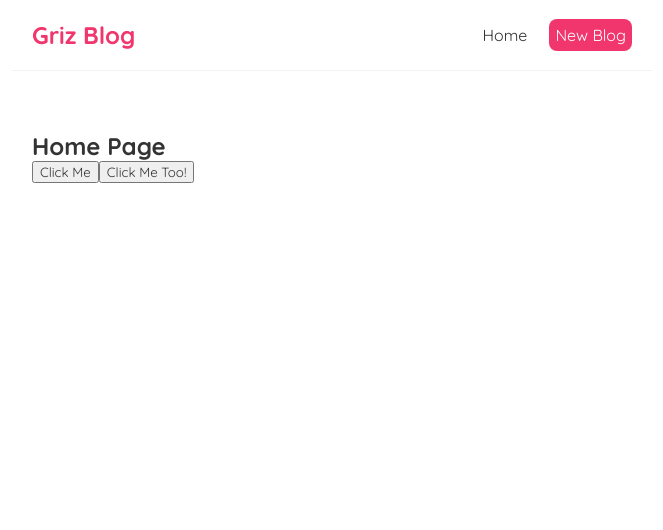
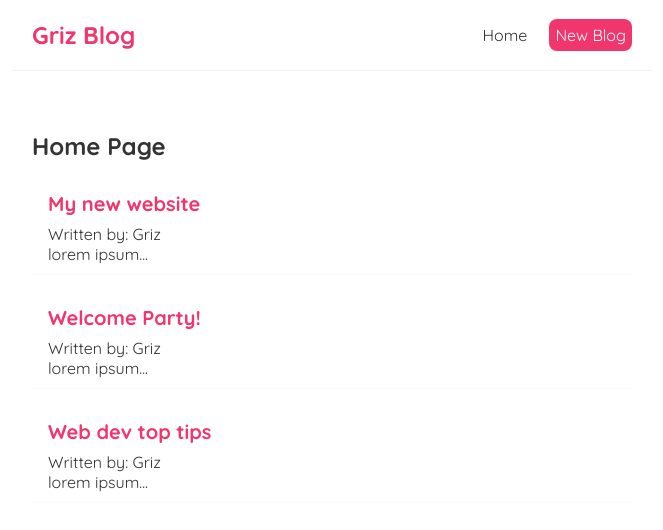
Before and after one commit to grizzlysol/reactTutorial, a React (Create React App) app in the folder griz-blog/: page / in a window 1280 px wide. Shown: the top 530 px of the page, without its empty margins (308-971 px from the left). Built offline with nearby package versions, Linux system fonts and the light colour scheme.

Commit message:
Tut10 - Added blogs Removed old click events

```diff
--- a/griz-blog/src/Home.js
+++ b/griz-blog/src/Home.js
@@ -1,17 +1,23 @@
+import { useState } from "react";
+
 const Home = () => {
-  const handleClick = (e) => {
-    console.log('Hello World!', e);
-  }
 
-  const handleClickToo = (name, e) => {
-    console.log('Hello ' + name + '!', e.target);
-  }
+  const [blogs, setBlogs] = useState([
+    { title: 'My new website', body: 'lorem ipsum...', author: 'Griz', id: 1 },
+    { title: 'Welcome Party!', body: 'lorem ipsum...', author: 'Griz', id: 2 },
+    { title: 'Web dev top tips', body: 'lorem ipsum...', author: 'Griz', id: 3 },
+  ]);
 
   return (
     <div className="home">
       <h2>Home Page</h2>
-      <button onClick={handleClick}>Click Me</button>
-      <button onClick={(e) => handleClickToo('Yoshi', e)}>Click Me Too!</button>
+      {blogs.map((blog) => (
+        <div className="blog-preview" key={blog.id}>
+          <h2>{blog.title}</h2>
+          <p>Written by: {blog.author}</p>
+          <p>{blog.body}</p>
+        </div>
+      ))}
     </div>
   );
 }
--- a/griz-blog/src/index.css
+++ b/griz-blog/src/index.css
@@ -39,3 +39,19 @@
   margin: 40px auto;
   padding: 20px;
 }
+
+.blog-preview {
+  padding: 10px 16px;
+  margin: 20px 0;
+  border-bottom: 1px solid #fafafa;
+}
+
+.blog-preview:hover {
+  box-shadow: 1px 3px 5px rgba(0, 0, 0, 0.1);
+}
+
+.blog-preview h2 {
+  font-size: 20px;
+  color: #f1356d;
+  margin-bottom: 8px;
+}
```
